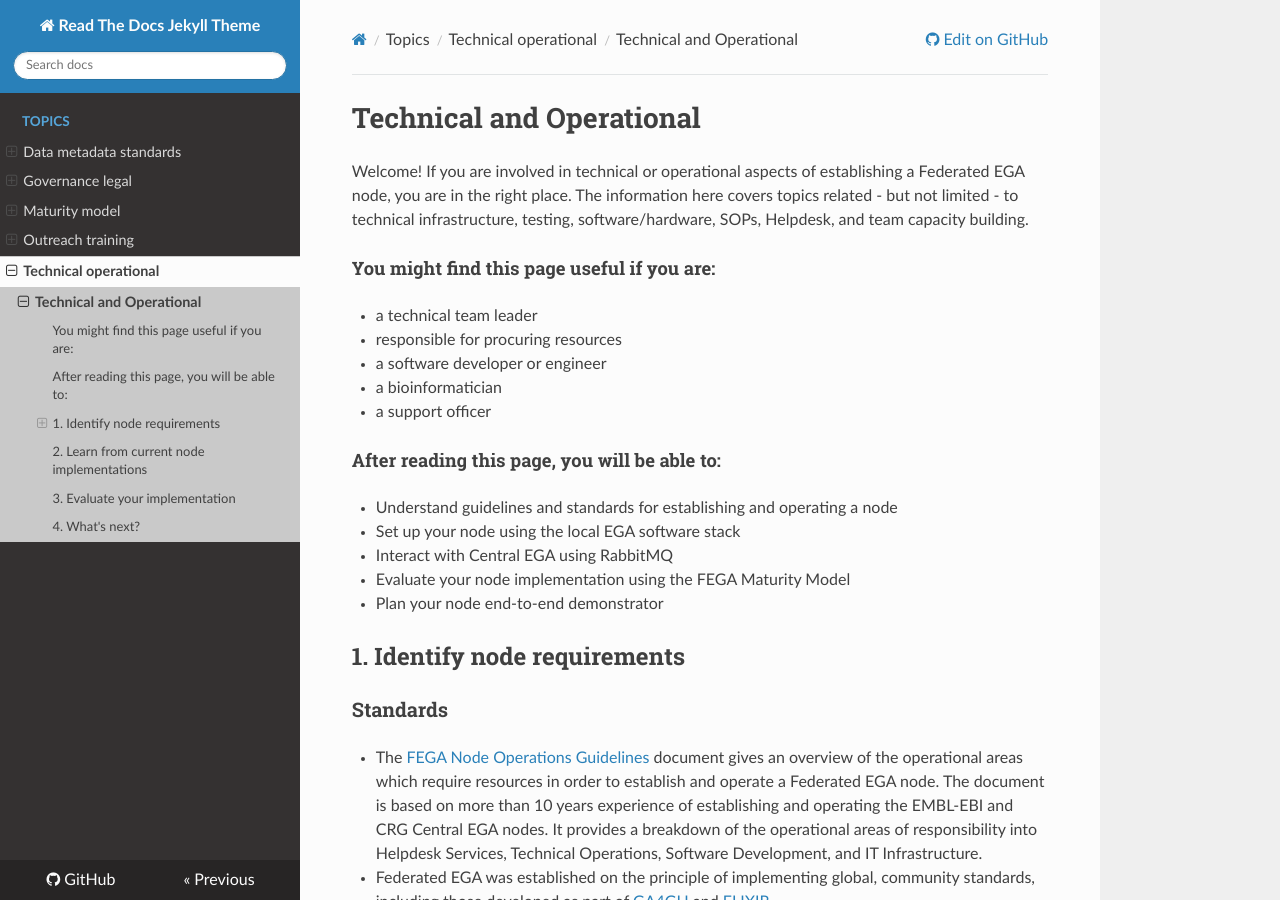
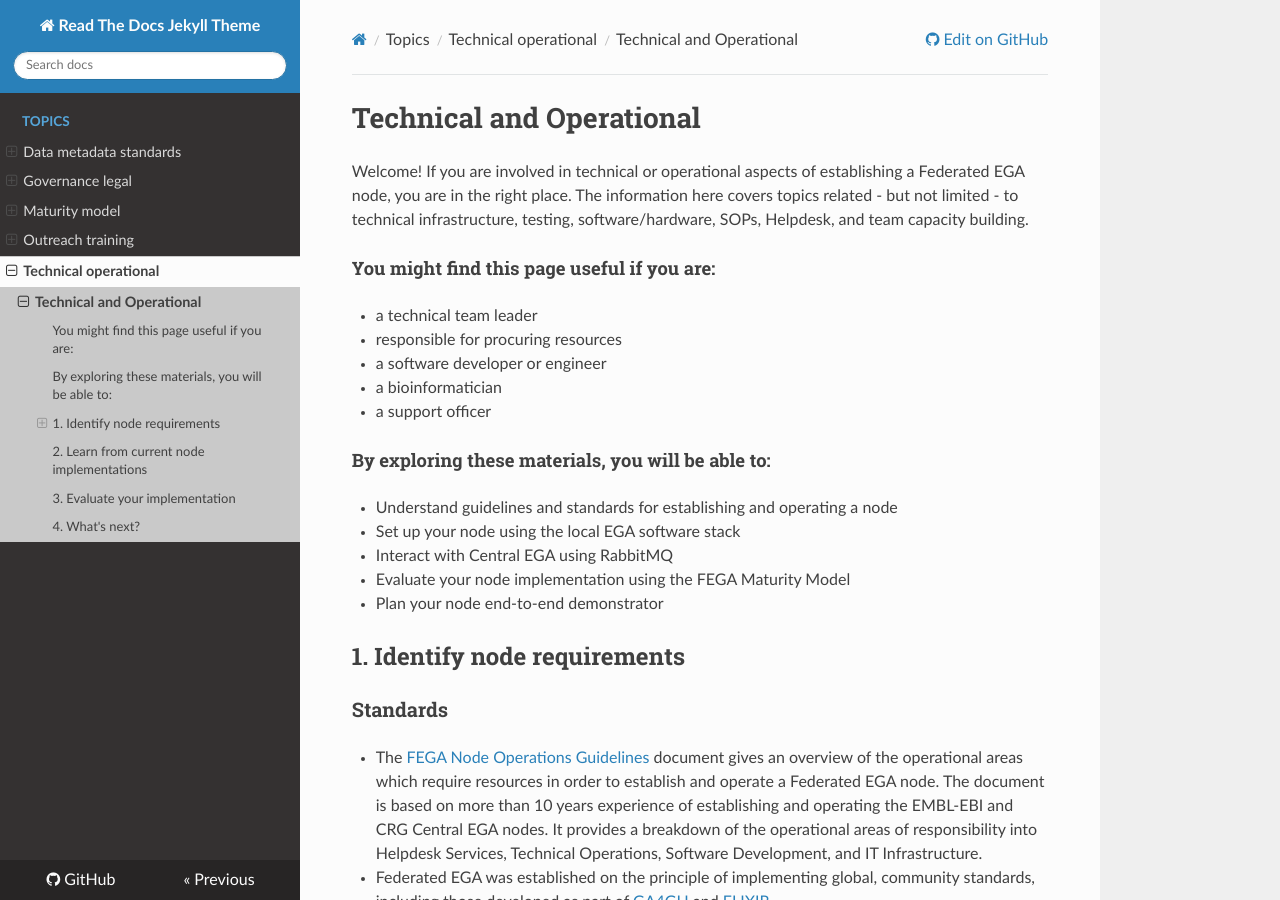
Before and after one commit to viklund/FEGA-onboarding, an MkDocs documentation site: the page built from docs/topics/technical-operational/README.md, in a window 1280 px wide and 900 px high. Built offline with MkDocs 1.6.1, drawn with Linux system fonts in a browser that asks for light colours; nearby versions of some CDN libraries.

Commit message:
Updated wording of learning outcomes

```diff
--- a/docs/topics/technical-operational/README.md
+++ b/docs/topics/technical-operational/README.md
@@ -9,7 +9,7 @@ Welcome! If you are involved in technical or operational aspects of establishing
 - a bioinformatician
 - a support officer
 
-#### After reading this page, you will be able to:
+#### By exploring these materials, you will be able to:
 - Understand guidelines and standards for establishing and operating a node
 - Set up your node using the local EGA software stack
 - Interact with Central EGA using RabbitMQ
```
